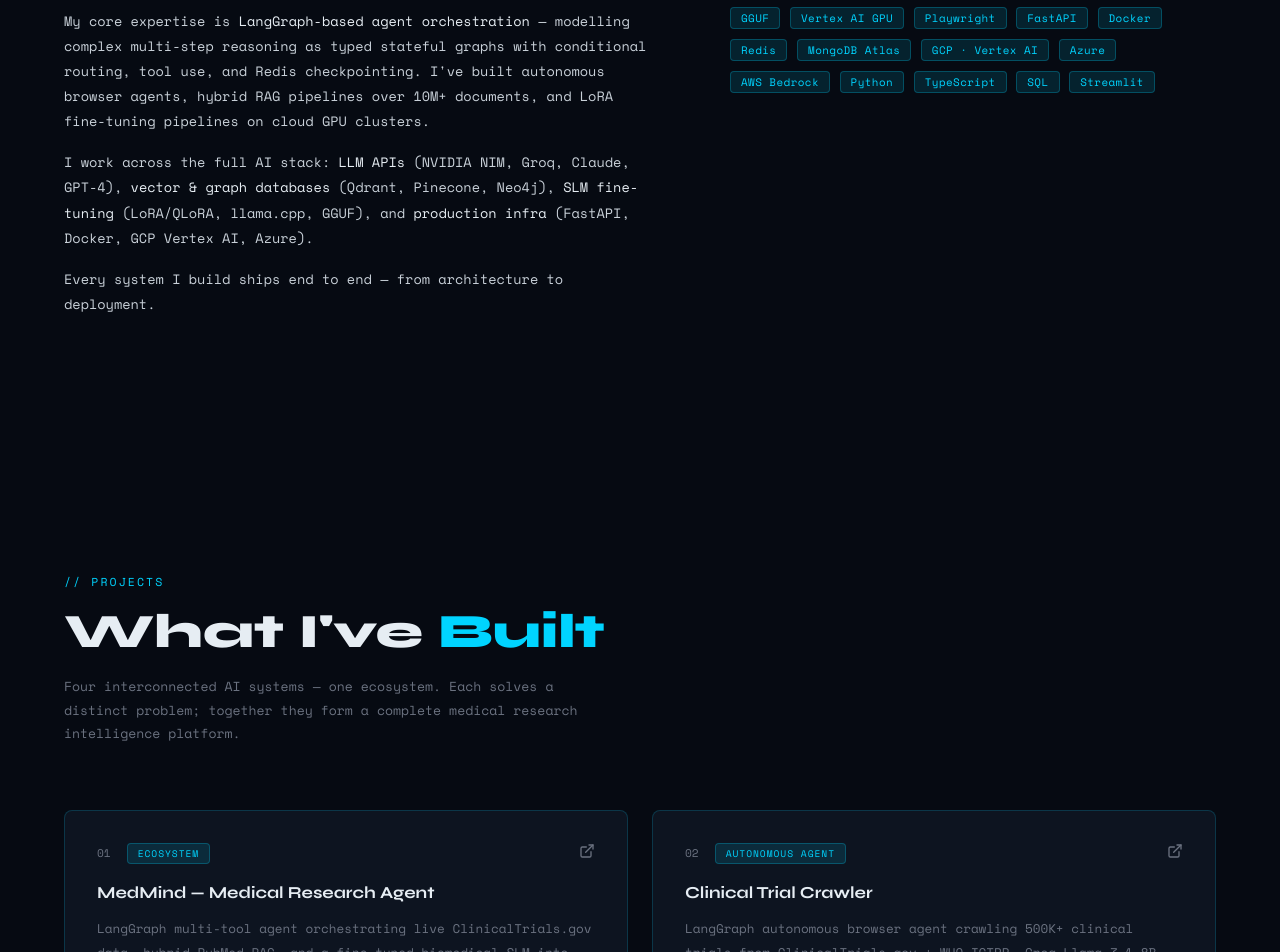
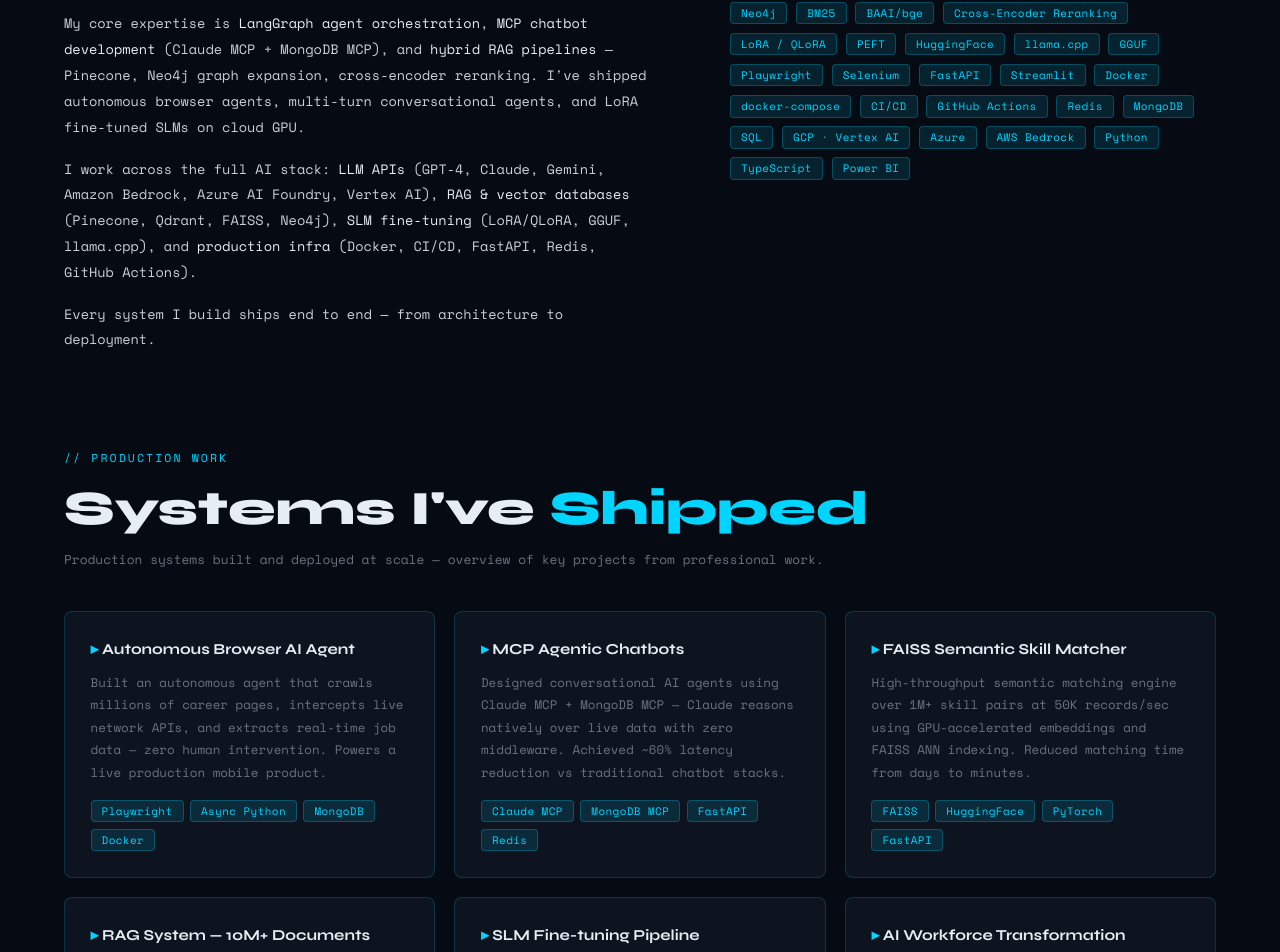
Before and after one commit to chetan1521/chetan1521.github.io, a React app: page / in a window 1280 px wide. Shown: the part 1154-2106 px from the top of the page. Built offline with nearby package versions, Linux system fonts and the light colour scheme; the HTML template or start-up script is replaced by a standard one.

Commit message:
Update About: add Bedrock/Azure/Vertex AI, chatbot skills, Pinecone, Docker/CI/CD, production work overview

```diff
--- a/src/components/About.tsx
+++ b/src/components/About.tsx
@@ -1,29 +1,68 @@
 import { motion } from 'framer-motion'
 
 const chips = [
-  // Orchestration
-  'LangGraph', 'LangChain', 'Claude MCP', 'MongoDB MCP', 'Agentic Workflows',
-  // LLMs
-  'NVIDIA NIM', 'Groq', 'GPT-4', 'Claude (Anthropic)', 'Gemini', 'Azure OpenAI', 'Amazon Bedrock',
+  // Orchestration & Agents
+  'LangGraph', 'LangChain', 'Claude MCP', 'MongoDB MCP', 'Agentic Workflows', 'Function Calling',
+  // LLMs & APIs
+  'GPT-4', 'Claude (Anthropic)', 'Gemini', 'Amazon Bedrock', 'Azure AI Foundry', 'Vertex AI',
+  // Chatbots
+  'MCP Chatbots', 'Conversational AI', 'Multi-turn Agents', 'RAG Chatbots',
   // RAG & Vector
-  'RAG Pipelines', 'Hybrid Retrieval', 'Qdrant', 'Pinecone', 'FAISS', 'Neo4j', 'BM25',
-  'BAAI/bge', 'Cross-Encoder Reranking', 'IBM Docling',
+  'RAG Pipelines', 'Hybrid Retrieval', 'Pinecone', 'Qdrant', 'FAISS', 'Neo4j', 'BM25', 'BAAI/bge', 'Cross-Encoder Reranking',
   // Fine-tuning
-  'LoRA / QLoRA', 'PEFT', 'HuggingFace', 'llama.cpp', 'GGUF', 'Vertex AI GPU',
-  // Browser & Infra
-  'Playwright', 'FastAPI', 'Docker', 'Redis', 'MongoDB Atlas',
+  'LoRA / QLoRA', 'PEFT', 'HuggingFace', 'llama.cpp', 'GGUF',
+  // Browser & APIs
+  'Playwright', 'Selenium', 'FastAPI', 'Streamlit',
+  // Infra & MLOps
+  'Docker', 'docker-compose', 'CI/CD', 'GitHub Actions', 'Redis', 'MongoDB', 'SQL',
   // Cloud
   'GCP · Vertex AI', 'Azure', 'AWS Bedrock',
   // Code
-  'Python', 'TypeScript', 'SQL', 'Streamlit',
+  'Python', 'TypeScript', 'Power BI',
+]
+
+const prodWork = [
+  {
+    title: 'Autonomous Browser AI Agent',
+    desc: 'Built an autonomous agent that crawls millions of career pages, intercepts live network APIs, and extracts real-time job data — zero human intervention. Powers a live production mobile product.',
+    stack: ['Playwright', 'Async Python', 'MongoDB', 'Docker'],
+  },
+  {
+    title: 'MCP Agentic Chatbots',
+    desc: 'Designed conversational AI agents using Claude MCP + MongoDB MCP — Claude reasons natively over live data with zero middleware. Achieved ~60% latency reduction vs traditional chatbot stacks.',
+    stack: ['Claude MCP', 'MongoDB MCP', 'FastAPI', 'Redis'],
+  },
+  {
+    title: 'FAISS Semantic Skill Matcher',
+    desc: 'High-throughput semantic matching engine over 1M+ skill pairs at 50K records/sec using GPU-accelerated embeddings and FAISS ANN indexing. Reduced matching time from days to minutes.',
+    stack: ['FAISS', 'HuggingFace', 'PyTorch', 'FastAPI'],
+  },
+  {
+    title: 'RAG System — 10M+ Documents',
+    desc: 'Production RAG over 10M+ documents with hybrid retrieval, cross-encoder reranking, and graph-based context expansion. Sub-2-second end-to-end latency with Redis caching.',
+    stack: ['Pinecone', 'Neo4j', 'Redis', 'LangChain'],
+  },
+  {
+    title: 'SLM Fine-tuning Pipeline',
+    desc: 'End-to-end LoRA/PEFT fine-tuning for Llama-3.2, Qwen2.5, and Gemma-2 on domain-specific datasets. GGUF quantization and FastAPI deployment on Vertex AI GPU clusters.',
+    stack: ['LoRA/PEFT', 'Vertex AI GPU', 'llama.cpp', 'Docker'],
+  },
+  {
+    title: 'AI Workforce Transformation',
+    desc: 'Multi-agent AI pipelines analyzing 220K+ employee workforce and 7,000+ roles using GPT-4 + Claude. Automated NLP taxonomy curation — ~70% reduction in manual effort.',
+    stack: ['GPT-4', 'Claude', 'Vertex AI', 'Power BI'],
+  },
 ]
 
 export default function About() {
   return (
     <section id="about" style={{ padding: '8rem 5%' }}>
-      <div style={{ maxWidth: '1200px', margin: '0 auto', display: 'flex', gap: '5rem', flexWrap: 'wrap', alignItems: 'flex-start' }}>
+      <div style={{ maxWidth: '1200px', margin: '0 auto' }}>
 
-        {/* Left: Bio */}
+        {/* Top: Bio + chips */}
+        <div style={{ display: 'flex', gap: '5rem', flexWrap: 'wrap', alignItems: 'flex-start', marginBottom: '6rem' }}>
+
+          {/* Bio */}
           <motion.div
             style={{ flex: '1 1 420px' }}
             initial={{ opacity: 0, x: -30 }} whileInView={{ opacity: 1, x: 0 }}
@@ -34,15 +73,15 @@
               Who I <span className="accent">Am</span>
             </h2>
 
-          <div style={{ display: 'flex', flexDirection: 'column', gap: '1rem', fontSize: '0.85rem', lineHeight: 1.85, color: 'var(--text)' }}>
+            <div style={{ display: 'flex', flexDirection: 'column', gap: '1rem', fontSize: '0.85rem', lineHeight: 1.9, color: 'var(--text)' }}>
               <p>
                 I'm an <span className="accent">Agentic AI Engineer and SDE</span> with 2+ years building production LLM systems — not prototypes, not demos. Systems that process millions of records, answer queries in under 2 seconds, and run without human intervention.
               </p>
               <p>
-              My core expertise is <span style={{ color: '#e6edf3' }}>LangGraph-based agent orchestration</span> — modelling complex multi-step reasoning as typed stateful graphs with conditional routing, tool use, and Redis checkpointing. I've built autonomous browser agents, hybrid RAG pipelines over 10M+ documents, and LoRA fine-tuning pipelines on cloud GPU clusters.
+                My core expertise is <span style={{ color: '#e6edf3' }}>LangGraph agent orchestration</span>, <span style={{ color: '#e6edf3' }}>MCP chatbot development</span> (Claude MCP + MongoDB MCP), and <span style={{ color: '#e6edf3' }}>hybrid RAG pipelines</span> — Pinecone, Neo4j graph expansion, cross-encoder reranking. I've shipped autonomous browser agents, multi-turn conversational agents, and LoRA fine-tuned SLMs on cloud GPU.
               </p>
               <p>
-              I work across the full AI stack: <span style={{ color: '#e6edf3' }}>LLM APIs</span> (NVIDIA NIM, Groq, Claude, GPT-4), <span style={{ color: '#e6edf3' }}>vector & graph databases</span> (Qdrant, Pinecone, Neo4j), <span style={{ color: '#e6edf3' }}>SLM fine-tuning</span> (LoRA/QLoRA, llama.cpp, GGUF), and <span style={{ color: '#e6edf3' }}>production infra</span> (FastAPI, Docker, GCP Vertex AI, Azure).
+                I work across the full AI stack: <span style={{ color: '#e6edf3' }}>LLM APIs</span> (GPT-4, Claude, Gemini, Amazon Bedrock, Azure AI Foundry, Vertex AI), <span style={{ color: '#e6edf3' }}>RAG & vector databases</span> (Pinecone, Qdrant, FAISS, Neo4j), <span style={{ color: '#e6edf3' }}>SLM fine-tuning</span> (LoRA/QLoRA, GGUF, llama.cpp), and <span style={{ color: '#e6edf3' }}>production infra</span> (Docker, CI/CD, FastAPI, Redis, GitHub Actions).
               </p>
               <p>
                 Every system I build ships end to end — from architecture to deployment.
@@ -50,14 +89,14 @@
             </div>
           </motion.div>
 
-        {/* Right: Tech chips */}
+          {/* Tech chips */}
           <motion.div
             style={{ flex: '1 1 320px' }}
             initial={{ opacity: 0, x: 30 }} whileInView={{ opacity: 1, x: 0 }}
             viewport={{ once: true }} transition={{ duration: 0.6, delay: 0.2 }}
           >
             <p className="section-label" style={{ marginBottom: '1.5rem' }}>// tech stack</p>
-          <div style={{ display: 'flex', flexWrap: 'wrap', gap: '0.6rem' }}>
+            <div style={{ display: 'flex', flexWrap: 'wrap', gap: '0.55rem' }}>
               {chips.map((chip, i) => (
                 <motion.span
                   key={chip}
@@ -65,10 +104,48 @@
                   initial={{ opacity: 0, scale: 0.85 }}
                   whileInView={{ opacity: 1, scale: 1 }}
                   viewport={{ once: true }}
-                transition={{ delay: i * 0.025 }}
+                  transition={{ delay: i * 0.02 }}
                 >
                   {chip}
                 </motion.span>
+              ))}
+            </div>
+          </motion.div>
+        </div>
+
+        {/* Production Work */}
+        <motion.div
+          initial={{ opacity: 0, y: 20 }} whileInView={{ opacity: 1, y: 0 }}
+          viewport={{ once: true }}
+        >
+          <p className="section-label" style={{ marginBottom: '1rem' }}>// production work</p>
+          <h2 className="section-title" style={{ marginBottom: '0.8rem' }}>
+            Systems I've <span className="accent">Shipped</span>
+          </h2>
+          <p style={{ fontSize: '0.8rem', color: 'var(--text-dim)', marginBottom: '2.5rem', lineHeight: 1.8 }}>
+            Production systems built and deployed at scale — overview of key projects from professional work.
+          </p>
+
+          <div style={{ display: 'grid', gridTemplateColumns: 'repeat(auto-fit, minmax(340px, 1fr))', gap: '1.2rem' }}>
+            {prodWork.map((w, i) => (
+              <motion.div
+                key={w.title}
+                className="card"
+                style={{ padding: '1.6rem' }}
+                initial={{ opacity: 0, y: 20 }} whileInView={{ opacity: 1, y: 0 }}
+                viewport={{ once: true }} transition={{ delay: i * 0.08 }}
+                whileHover={{ y: -3 }}
+              >
+                <h3 style={{ fontFamily: 'Syne, sans-serif', fontWeight: 700, fontSize: '0.95rem', color: '#e6edf3', marginBottom: '0.7rem' }}>
+                  <span className="accent">▸</span> {w.title}
+                </h3>
+                <p style={{ fontSize: '0.78rem', color: 'var(--text-dim)', lineHeight: 1.8, marginBottom: '1rem' }}>
+                  {w.desc}
+                </p>
+                <div style={{ display: 'flex', flexWrap: 'wrap', gap: '0.4rem' }}>
+                  {w.stack.map(s => <span key={s} className="tag">{s}</span>)}
+                </div>
+              </motion.div>
             ))}
           </div>
         </motion.div>
```
Lines whose indentation alone changed are shown as unchanged.
